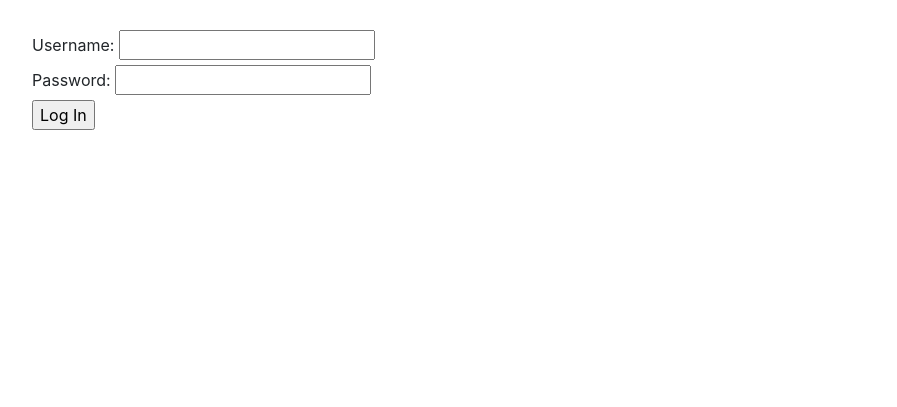
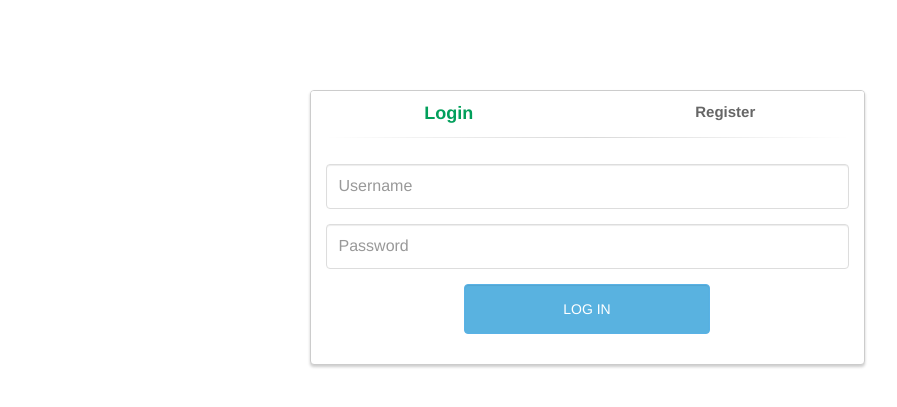
Before and after one commit to prasha6/IdeaBox, a Node server app: page /login in a window 1280 px wide. Shown: the top 407 px of the page, without its empty margins (53-950 px from the left). Run offline with Node 20, Linux system fonts and the light colour scheme; some libraries are stand-ins or nearby versions.

Commit message:
More work completed.

```diff
--- /dev/null
+++ b/public/css/login.css
@@ -0,0 +1,99 @@
+body {
+    padding-top: 90px;
+}
+.panel-login {
+	border-color: #ccc;
+	-webkit-box-shadow: 0px 2px 3px 0px rgba(0,0,0,0.2);
+	-moz-box-shadow: 0px 2px 3px 0px rgba(0,0,0,0.2);
+	box-shadow: 0px 2px 3px 0px rgba(0,0,0,0.2);
+}
+.panel-login>.panel-heading {
+	color: #00415d;
+	background-color: #fff;
+	border-color: #fff;
+	text-align:center;
+}
+.panel-login>.panel-heading a{
+	text-decoration: none;
+	color: #666;
+	font-weight: bold;
+	font-size: 15px;
+	-webkit-transition: all 0.1s linear;
+	-moz-transition: all 0.1s linear;
+	transition: all 0.1s linear;
+}
+.panel-login>.panel-heading a.active{
+	color: #029f5b;
+	font-size: 18px;
+}
+.panel-login>.panel-heading hr{
+	margin-top: 10px;
+	margin-bottom: 0px;
+	clear: both;
+	border: 0;
+	height: 1px;
+	background-image: -webkit-linear-gradient(left,rgba(0, 0, 0, 0),rgba(0, 0, 0, 0.15),rgba(0, 0, 0, 0));
+	background-image: -moz-linear-gradient(left,rgba(0,0,0,0),rgba(0,0,0,0.15),rgba(0,0,0,0));
+	background-image: -ms-linear-gradient(left,rgba(0,0,0,0),rgba(0,0,0,0.15),rgba(0,0,0,0));
+	background-image: -o-linear-gradient(left,rgba(0,0,0,0),rgba(0,0,0,0.15),rgba(0,0,0,0));
+}
+.panel-login input[type="text"],.panel-login input[type="email"],.panel-login input[type="password"] {
+	height: 45px;
+	border: 1px solid #ddd;
+	font-size: 16px;
+	-webkit-transition: all 0.1s linear;
+	-moz-transition: all 0.1s linear;
+	transition: all 0.1s linear;
+}
+.panel-login input:hover,
+.panel-login input:focus {
+	outline:none;
+	-webkit-box-shadow: none;
+	-moz-box-shadow: none;
+	box-shadow: none;
+	border-color: #ccc;
+}
+.btn-login {
+	background-color: #59B2E0;
+	outline: none;
+	color: #fff;
+	font-size: 14px;
+	height: auto;
+	font-weight: normal;
+	padding: 14px 0;
+	text-transform: uppercase;
+	border-color: #59B2E6;
+}
+.btn-login:hover,
+.btn-login:focus {
+	color: #fff;
+	background-color: #53A3CD;
+	border-color: #53A3CD;
+}
+.forgot-password {
+	text-decoration: underline;
+	color: #888;
+}
+.forgot-password:hover,
+.forgot-password:focus {
+	text-decoration: underline;
+	color: #666;
+}
+
+.btn-register {
+	background-color: #1CB94E;
+	outline: none;
+	color: #fff;
+	font-size: 14px;
+	height: auto;
+	font-weight: normal;
+	padding: 14px 0;
+	text-transform: uppercase;
+	border-color: #1CB94A;
+}
+.btn-register:hover,
+.btn-register:focus {
+	color: #fff;
+	background-color: #1CA347;
+	border-color: #1CA347;
+}
--- a/public/js/controllers/SubmitCtrl.js
+++ b/public/js/controllers/SubmitCtrl.js
@@ -1,5 +1,3 @@
 angular.module('SubmitCtrl', []).controller('SubmitController', function($scope) {
 
-	$scope.tagline = 'A form will go on this page.';
-
 });
--- /dev/null
+++ b/public/js/pages/login.js
@@ -0,0 +1,18 @@
+$(function() {
+
+    $('#login-form-link').click(function(e) {
+		$("#login-form").delay(100).fadeIn(100);
+ 		$("#register-form").fadeOut(100);
+		$('#register-form-link').removeClass('active');
+		$(this).addClass('active');
+		e.preventDefault();
+	});
+	$('#register-form-link').click(function(e) {
+		$("#register-form").delay(100).fadeIn(100);
+ 		$("#login-form").fadeOut(100);
+		$('#login-form-link').removeClass('active');
+		$(this).addClass('active');
+		e.preventDefault();
+	});
+
+});
--- a/public/pages/login.html
+++ b/public/pages/login.html
@@ -1,30 +1,70 @@
 <!doctype html>
 <html lang="en">
 <head>
-	<meta charset="UTF-8">
-	<base href="/">
-
-	<title>Login</title>
-
-	<!-- CSS -->
-	<link rel="stylesheet" href="libs/bootstrap/dist/css/bootstrap.min.css">
-	<link rel="stylesheet" href="css/style.css"> <!-- custom styles -->
+	<link href="//maxcdn.bootstrapcdn.com/bootstrap/3.3.0/css/bootstrap.min.css" rel="stylesheet" id="bootstrap-css">
+	<script src="//maxcdn.bootstrapcdn.com/bootstrap/3.3.0/js/bootstrap.min.js"></script>
+	<script src="//code.jquery.com/jquery-1.11.1.min.js"></script>
+	<script src="js/pages/login.js"></script>
+	<link rel="stylesheet" href="css/login.css">
 </head>
 <body>
 <div class="container">
-	<form action="/api/login" method="post">
-		<div>
-			<label>Username:</label>
-			<input type="text" name="username"/>
+    	<div class="row">
+			<div class="col-md-6 col-md-offset-3">
+				<div class="panel panel-login">
+					<div class="panel-heading">
+						<div class="row">
+							<div class="col-xs-6">
+								<a href="#" class="active" id="login-form-link">Login</a>
+							</div>
+							<div class="col-xs-6">
+								<a href="#" id="register-form-link">Register</a>
+							</div>
+						</div>
+						<hr>
+					</div>
+					<div class="panel-body">
+						<div class="row">
+							<div class="col-lg-12">
+								<form id="login-form" action="/api/login" method="post" role="form" style="display: block;">
+									<div class="form-group">
+										<input type="text" name="username" id="username" tabindex="1" class="form-control" placeholder="Username" value="">
+									</div>
+									<div class="form-group">
+										<input type="password" name="password" id="password" tabindex="2" class="form-control" placeholder="Password">
+									</div>
+									<div class="form-group">
+										<div class="row">
+											<div class="col-sm-6 col-sm-offset-3">
+												<input type="submit" name="login-submit" id="login-submit" tabindex="4" class="form-control btn btn-login" value="Log In">
+											</div>
+										</div>
+									</div>
+								</form>
+								<form id="register-form" action="/api/user/register" method="post" role="form" style="display: none;">
+									<div class="form-group">
+										<input type="text" name="username" id="username" tabindex="1" class="form-control" placeholder="Username" value="">
+									</div>
+									<div class="form-group">
+										<input type="password" name="password" id="password" tabindex="2" class="form-control" placeholder="Password">
+									</div>
+									<div class="form-group">
+										<input type="password" name="confirm-password" id="confirm-password" tabindex="2" class="form-control" placeholder="Confirm Password">
+									</div>
+									<div class="form-group">
+										<div class="row">
+											<div class="col-sm-6 col-sm-offset-3">
+												<input type="submit" name="register-submit" id="register-submit" tabindex="4" class="form-control btn btn-register" value="Register Now">
+											</div>
+										</div>
+									</div>
+								</form>
+							</div>
+						</div>
+					</div>
+				</div>
+			</div>
 		</div>
-		<div>
-			<label>Password:</label>
-			<input type="password" name="password"/>
-		</div>
-		<div>
-			<input type="submit" value="Log In"/>
-		</div>
-	</form>
-</div>
+	</div>
 </body>
 </html>
```
Also changed, not shown: app/routes.js (+56 -6 lines), public/views/home.html (+5 -3 lines), public/views/submit.html (+39 -4 lines).
